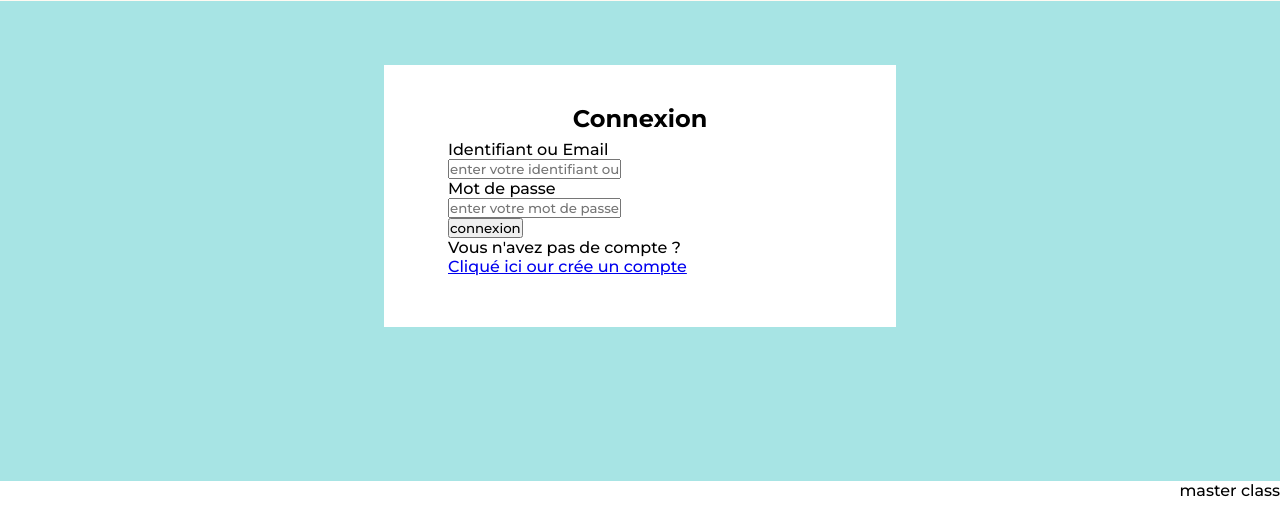
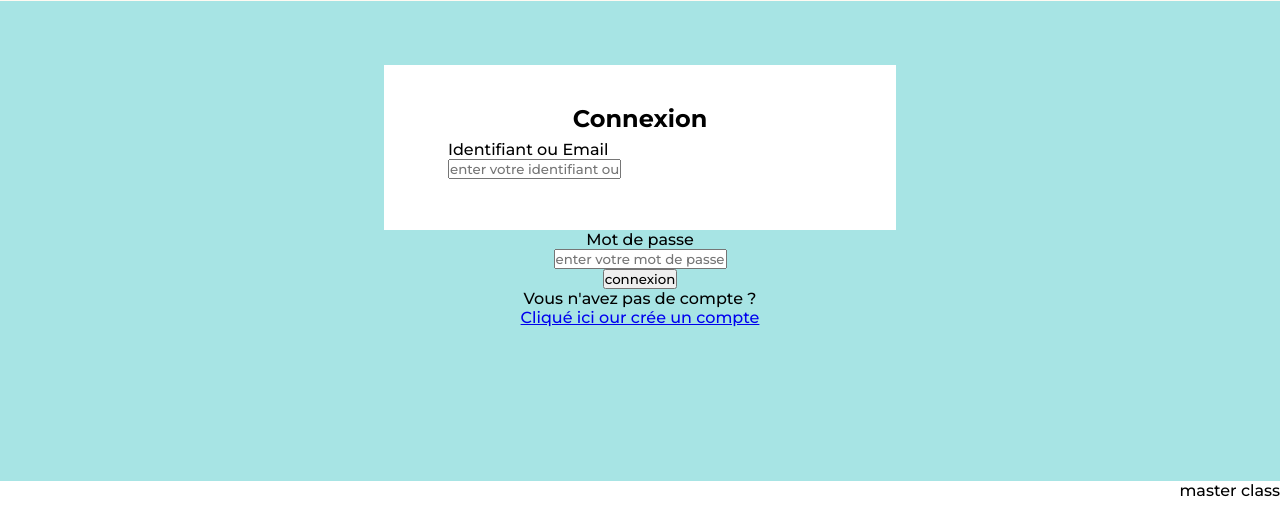
Before and after one commit to DonittoD/connexion-system-php, a PHP site: page / in a window 1280 px wide. Shown: the part 373-899 px from the top of the page. Run offline with PHP 8.4, Linux system fonts and the light colour scheme.

Commit message:
update format

```diff
--- a/index.php
+++ b/index.php
@@ -15,15 +15,10 @@ if(isset($_REQUEST['btn_login']))	//button name is "btn_login"
 	$email		=strip_tags($_REQUEST["txt_username_email"]);	//textbox name "txt_username_email"
 	$password	=strip_tags($_REQUEST["txt_password"]);			//textbox name "txt_password"
 
-	if(empty($username)){
-		$errorMsg[]="please enter username or email";	//check "username/email" textbox not empty
+	if(empty($username) || (empty($password)) || (empty($email))){
+		$errorMsg[]="un champs est vide";	//check si il y a un champs qui est vide
 	}
-	else if(empty($email)){
-		$errorMsg[]="please enter username or email";	//check "username/email" textbox not empty
-	}
-	else if(empty($password)){
-		$errorMsg[]="please enter password";	//check "passowrd" textbox not empty
-	}
+
 	else
 	{
 		try
@@ -43,22 +38,14 @@ if(isset($_REQUEST['btn_login']))	//button name is "btn_login"
 						$_SESSION['role'] = $row['role'] ;
 						$loginMsg = "Successfully Login...";		//user login success message
 						header("refresh:5; bienvenue.php");			//refresh 2 second after redirect to "welcome.php" page
+
+					}else{ $errorMsg[]="wrong password";}
+
+				}else{$errorMsg[]="wrong username or email"; }
+
+			} else{$errorMsg[]="wrong username or email";}
 		}
-					else
-					{
-						$errorMsg[]="wrong password";
-					}
-				}
-				else
-				{
-					$errorMsg[]="wrong username or email";
-				}
-			}
-			else
-			{
-				$errorMsg[]="wrong username or email";
-			}
-		}
+
 		catch(PDOException $e)
 		{
 			$e->getMessage();
@@ -71,7 +58,7 @@ include('includes/_header.php');
 	<div>
 
 	<div class="container">
-		<div class="col-lg-12">
+		<div>
 
 		<?php
 		if(isset($errorMsg))
@@ -95,32 +82,31 @@ include('includes/_header.php');
 		}
 		?>
 			<div class ="page_de_connexion"><h2>Connexion</h2>
-			<form method="post" class="form-horizontal">
-
+				<form method="post">
 					<div>
-				<label>Identifiant ou Email</label>
+						<label >Identifiant ou Email</label>
+					</div>
 					<div>
 						<input type="text" name="txt_username_email" class="form-control" placeholder="enter votre identifiant ou email" />
 					</div>
 			</div>
 
-				<div>
-				<label>Mot de passe</label>
+				<div >
+					<label class="col-sm-3 control-label">Mot de passe</label>
 						<div>
 							<input type="password" name="txt_password" class="form-control" placeholder="enter votre mot de passe" />
 						</div>
 				</div>
 
-				<div class="form-group">
-				<div class="col-sm-offset-3 col-sm-9 m-t-15">
+				<div>
+					<div >
 						<input type="submit" name="btn_login" class="" value="connexion">
 					</div>
 				</div>
 
-				<div class="form-group">
-				<div class="col-sm-offset-3 col-sm-9 m-t-15">
+				<div >
+					<div >
 						Vous n'avez pas de compte ? <a href="register.php"><p class="text-info"> Cliqué ici our crée un compte</p></a>
-				</div>
 					</div>
 				</div>
 			</form>
```
Lines whose indentation alone changed are shown as unchanged.
